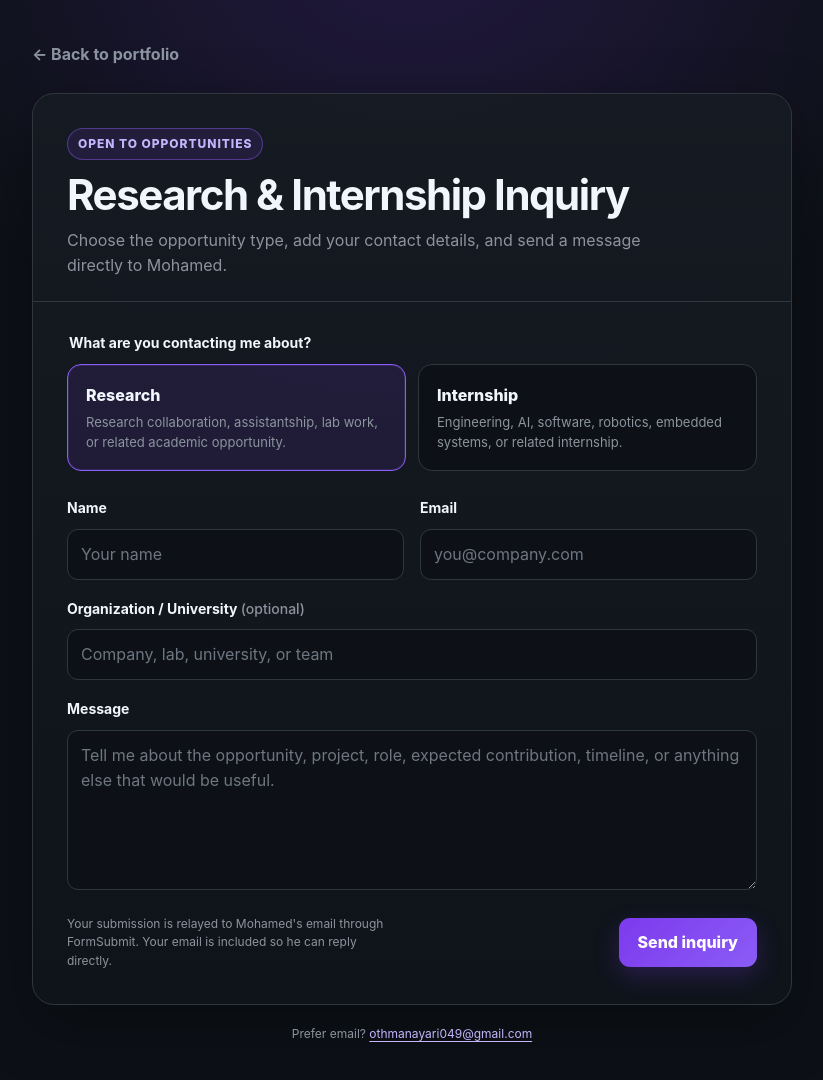
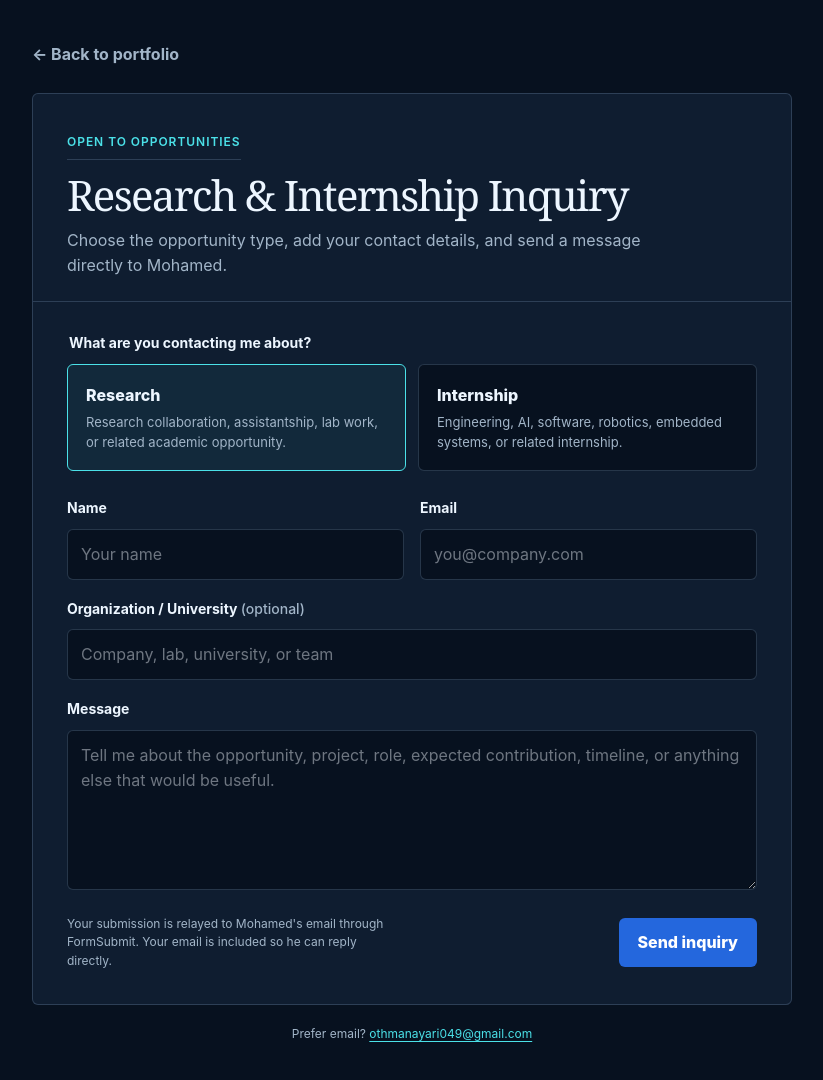
Before and after one commit to othmanayari049-wq/othmanayari049-wq, a website: page contact.html in a window 1280 px wide. Shown: the whole page, without its empty margins (228-1051 px from the left). Drawn offline with Linux system fonts and the light colour scheme.

Commit message:
Align inquiry page styling with refreshed portfolio

```diff
--- a/contact.html
+++ b/contact.html
@@ -268,6 +268,24 @@
       button { width: 100%; }
       .success { margin-left: 20px; margin-right: 20px; }
     }
+
+    /* Keep inquiry form visually consistent with the navy portfolio. */
+    :root {
+      --bg: #07111f; --panel: #0f1d30; --panel-2: #0b1728;
+      --border: rgba(143,176,211,.23); --text: #edf6ff; --muted: #a2b5c8;
+      --accent: #2467dd; --accent-2: #4be1e8; --focus: #4be1e8;
+    }
+    body { background: var(--bg); }
+    .card { border-radius: 6px; background: var(--panel); box-shadow: none; }
+    .eyebrow { background: transparent; border: 0; border-bottom: 1px solid var(--border); border-radius: 0; padding: 0 0 8px; color: var(--accent-2); font-weight: 600; }
+    h1 { font-family: Georgia,"Iowan Old Style",serif; font-weight: 500; letter-spacing: -.04em; }
+    .choice-card, input[type="text"], input[type="email"], textarea { border-radius: 6px; background: var(--bg); }
+    .choice:hover .choice-card { transform: none; }
+    .choice input:checked + .choice-card { border-color: var(--accent-2); background: rgba(75,225,232,.06); box-shadow: none; }
+    input:focus, textarea:focus { border-color: var(--focus); box-shadow: none; outline: 2px solid var(--focus); outline-offset: 2px; }
+    button { border-radius: 6px; background: var(--accent); box-shadow: none; }
+    button:hover { transform: none; filter: brightness(1.12); }
+    .footer a { color: var(--accent-2); }
   </style>
 </head>
 <body>
```
